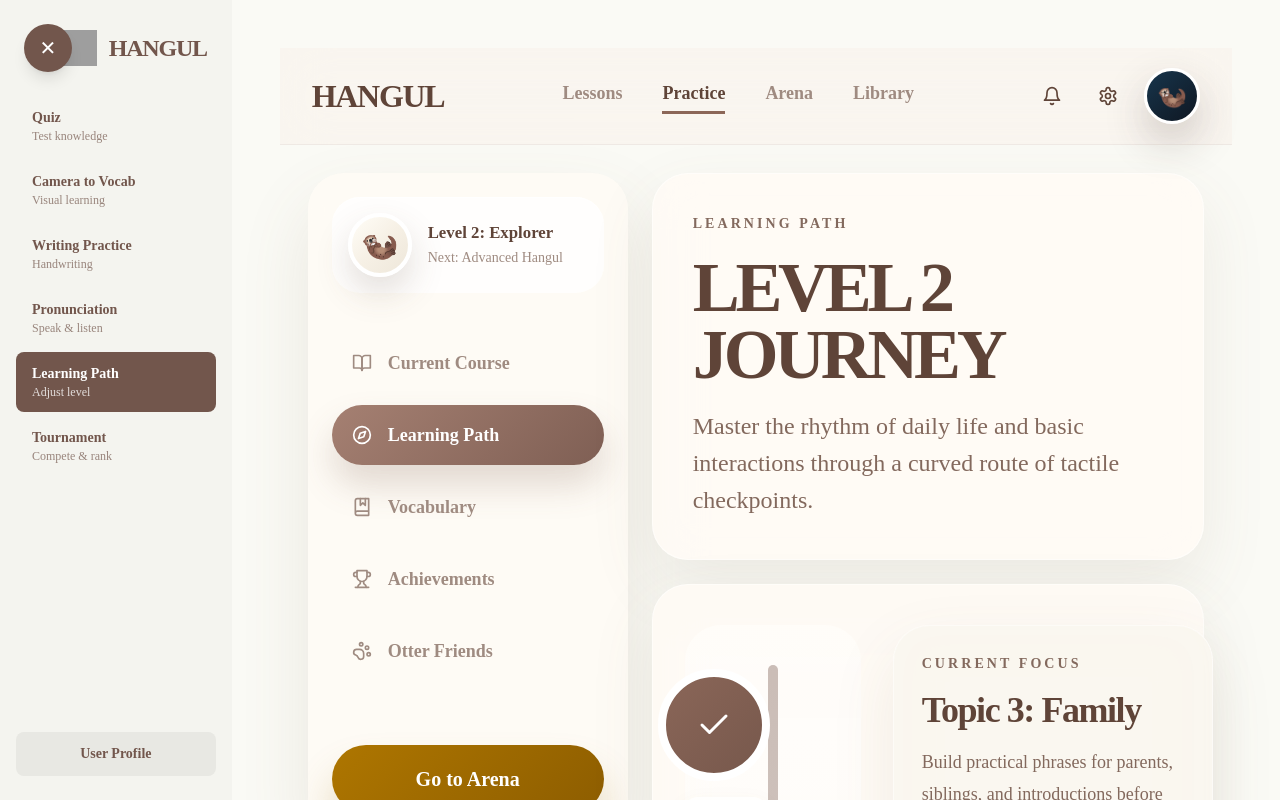
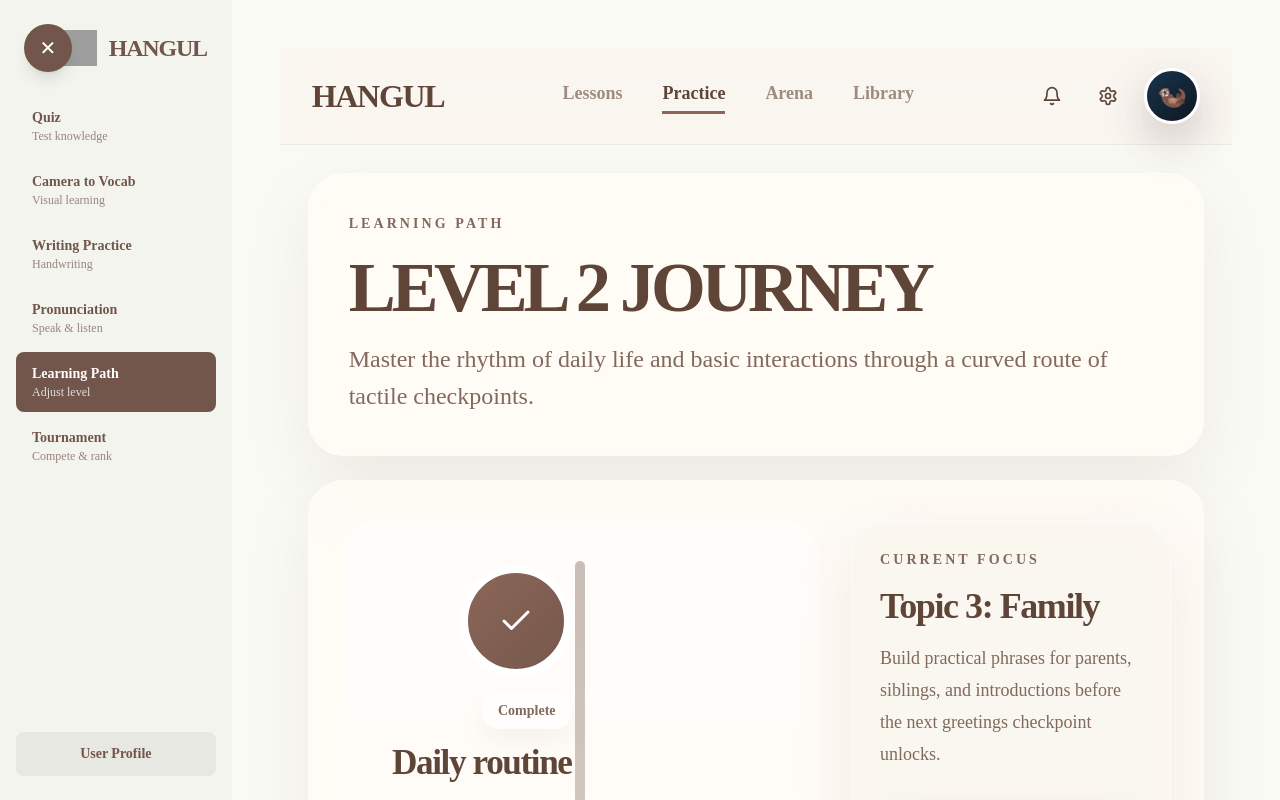
Before and after one commit to duynguyen291104/HANGUL, a Next.js app in the folder FE/: page /learning-map in a window 1280 px wide. Shown: the top 800 px of the page. Built offline with nearby package versions, Linux system fonts and the light colour scheme; sample sign-in values are in the browser's storage; grey boxes are pictures that could not be loaded.

Commit message:
xoa sidebar du

```diff
--- a/FE/src/app/learning-map/page.tsx
+++ b/FE/src/app/learning-map/page.tsx
@@ -7,13 +7,11 @@ import { Check, Cloud, Lock, Sun, UtensilsCrossed, Users, Hash } from 'lucide-re
 import {
   HangulCard,
   HangulPageFrame,
-  HangulSidebar,
   MascotPortrait,
   Pill,
   ProgressBar,
   SectionLabel,
   getLevelMeta,
-  getSidebarItems,
 } from '@/components/hangul/ui';
 import { getTopicsByLevel } from '@/mocks/topics';
 import { useAuthStore } from '@/store/authStore';
@@ -37,20 +35,7 @@ export default function LearningMapPage() {
   const totalProgress = Math.min(100, Math.max(20, Math.round((2 / Math.max(visibleTopics.length, 1)) * 100)));
 
   return (
-    <HangulPageFrame
-      activeNav="Practice"
-      sidebar={
-        <HangulSidebar
-          items={getSidebarItems('path')}
-          profile={{
-            title: `${levelMeta.step}: ${levelMeta.label}`,
-            subtitle: `Next: ${levelMeta.next}`,
-            emoji: '🦦',
-            tone: 'paper',
-          }}
-        />
-      }
-    >
+    <HangulPageFrame activeNav="Practice">
       <div className="space-y-6">
         <HangulCard className="px-7 py-8 sm:px-10 sm:py-10">
           <SectionLabel>Learning Path</SectionLabel>
--- a/FE/src/app/profile/page.tsx
+++ b/FE/src/app/profile/page.tsx
@@ -168,20 +168,7 @@ export default function ProfilePage() {
   }
 
   return (
-    <HangulPageFrame
-      activeNav="Library"
-      sidebar={
-        <HangulSidebar
-          items={getSidebarItems('friends')}
-          profile={{
-            title: `${levelMeta.step}: ${levelMeta.label}`,
-            subtitle: `Next: ${levelMeta.next}`,
-            emoji: '🦦',
-            tone: 'paper',
-          }}
-        />
-      }
-    >
+    <HangulPageFrame activeNav="Library" >
       <div className="space-y-6">
         <div className="grid gap-6 xl:grid-cols-[1.15fr_0.5fr]">
           <HangulCard className="p-8 sm:p-10 bg-gradient-to-br from-white to-[#fef7f0] shadow-xl border-0">
```
